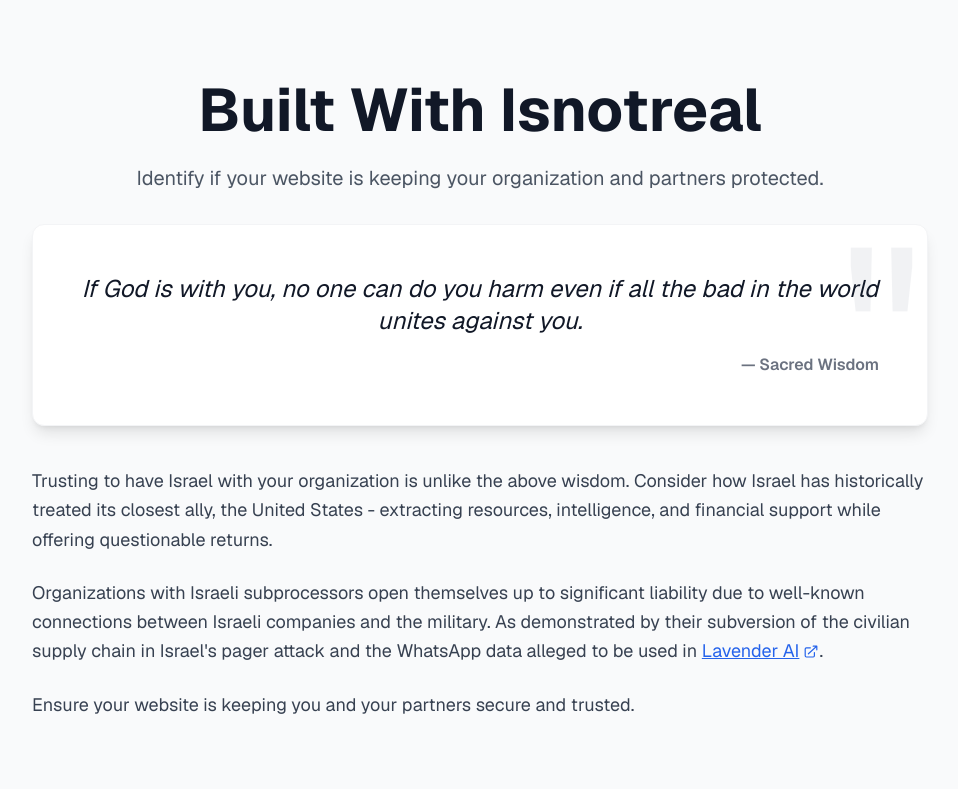
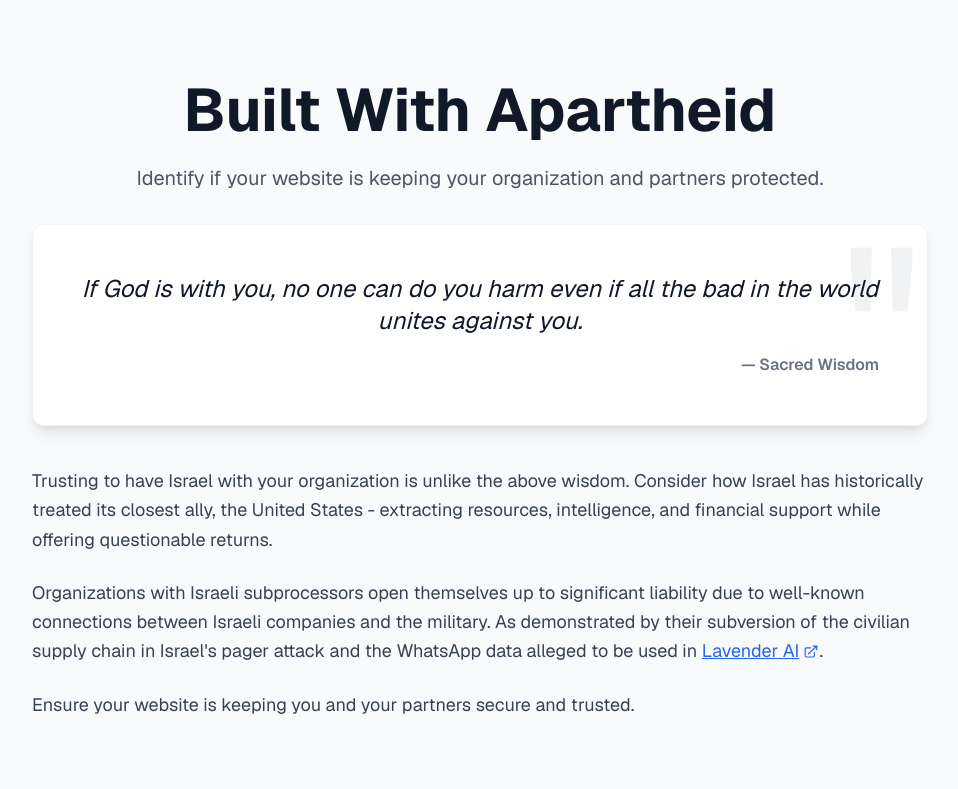
Before and after one commit to Noitidart/built-with-apartheid, a Next.js app: page / in a window 1280 px wide. Shown: the top 789 px of the page, without its empty margins (160-1118 px from the left). Built offline with nearby package versions, Linux system fonts and the light colour scheme.

Commit message:
Rename to Built With Apartheid

```diff
--- a/pages/[...url].tsx
+++ b/pages/[...url].tsx
@@ -115,7 +115,7 @@
           transition={{ duration: 0.5 }}
         >
           <Link href="/" shallow>
-            Built With Isnotreal
+            Built With Apartheid
           </Link>
         </motion.h1>
         <motion.p
```
